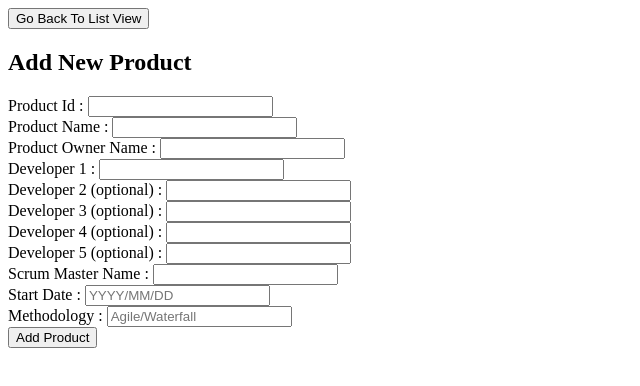
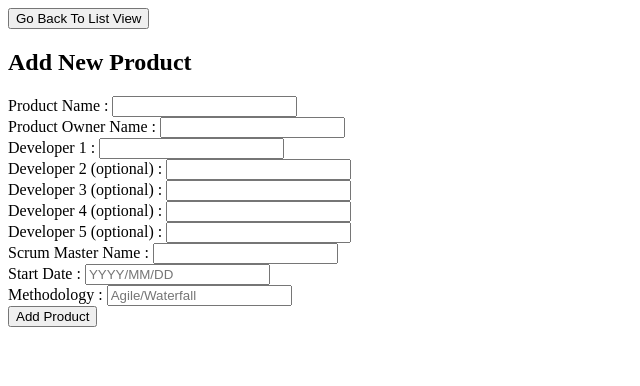
Before and after one commit to AurlinD/AURLIN-DHILLON-IS24-full-stack-competition-req97073, a React (Create React App) app in the folder frontend/: page /new-product in a window 1280 px wide. Shown: the top 386 px of the page, without its empty margins (0-640 px from the left). Built offline with nearby package versions, Linux system fonts and the light colour scheme.

Commit message:
removed error state. add collision detector for post request in backend. post request fulfills requirements

```diff
--- a/frontend/src/components/EditProductForm.jsx
+++ b/frontend/src/components/EditProductForm.jsx
@@ -18,9 +18,7 @@ const EditProductForm = () => {
     startDate: "",
     methodology: "",
   });
-  const [error, setError] = useState("");
   const navigate = useNavigate();
-
   /**
    * making product object from GET call morph into inputProduct object
    * @param {*} products
@@ -42,12 +40,6 @@ const EditProductForm = () => {
     }
   };
 
-  const ifError = () => {
-    if (error.length !== "") {
-      return <div>{error}</div>;
-    }
-  };
-
   useEffect(() => {
     let uuid = productId.productId;
 
@@ -60,11 +52,9 @@ const EditProductForm = () => {
         product={inputProduct}
         setProduct={setInputProduct}
         buttonText="Edit Product"
-        setError={setError}
         apiRequest="edit"
         navigate={navigate}
       />
-      {ifError()}
     </div>
   );
 };
--- a/frontend/src/components/NewProductForm.jsx
+++ b/frontend/src/components/NewProductForm.jsx
@@ -4,7 +4,6 @@ import Form from "./ui/Form";
 
 const NewProductForm = () => {
   const [product, setProduct] = useState({
-    productId: "",
     productName: "",
     productOwnerName: "",
     developer1: "",
@@ -16,14 +15,7 @@ const NewProductForm = () => {
     startDate: "",
     methodology: "",
   });
-  const [error, setError] = useState("");
   const navigate = useNavigate();
-
-  const ifError = () => {
-    if (error.length !== "") {
-      return <div>{error}</div>;
-    }
-  };
 
   return (
     <div>
@@ -33,9 +25,7 @@ const NewProductForm = () => {
         buttonText="Add Product"
         navigate={navigate}
         apiRequest="post"
-        setError={setError}
       />
-      {ifError()}
     </div>
   );
 };
--- a/frontend/src/components/api/addProduct.js
+++ b/frontend/src/components/api/addProduct.js
@@ -4,18 +4,15 @@ import axios from "axios";
  * POST request
  * @param {*} newProduct
  * @param {*} navigate
- * @param {*} setError
  */
-const addProduct = (newProduct, navigate, setError) => {
+const addProduct = (newProduct, navigate) => {
   axios
     .post("http://localhost:3000/api/products", newProduct)
     .then(() => {
-      setError("");
       navigate("/", { replace: true });
     })
     .catch((err) => {
       console.error(err);
-      setError("post request failure. productId already exists in the db.");
     });
 };
 
--- a/frontend/src/components/api/updateProduct.js
+++ b/frontend/src/components/api/updateProduct.js
@@ -4,13 +4,9 @@ import axios from "axios";
  * PUT request
  * @param {*} updatedProduct
  * @param {*} navigate
- * @param {*} setError
- * @param {*} productId
  */
-const updateProduct = (updatedProduct, navigate, setError, productId) => {
-  if (updatedProduct.productId !== productId) {
-    setError("productId cannot be changed. Please use original productId");
-  }
+const updateProduct = (updatedProduct, navigate, productId) => {
+  updatedProduct.productId = productId;
 
   axios
     .put(
@@ -19,12 +15,10 @@ const updateProduct = (updatedProduct, navigate, setError, productId) => {
     )
     .then(() => {
       // navigate to landing page after success
-      setError("");
       navigate("/", { replace: true });
     })
     .catch((err) => {
       console.error(err);
-      setError("put request failure. productId already exists in the db.");
     });
 };
 
--- a/frontend/src/components/helpers/submitHandler.js
+++ b/frontend/src/components/helpers/submitHandler.js
@@ -8,17 +8,9 @@ import addProduct from "../api/addProduct";
  * @param {*} product
  * @param {*} apiRequest
  * @param {*} navigate
- * @param {*} setError
  * @param {*} productId
  */
-const submitHandler = (
-  event,
-  product,
-  apiRequest,
-  navigate,
-  setError,
-  productId
-) => {
+const submitHandler = (event, product, apiRequest, navigate, productId) => {
   event.preventDefault();
 
   const developers = [
@@ -30,7 +22,6 @@ const submitHandler = (
   ].filter(Boolean);
 
   const newProduct = {
-    productId: product.productId,
     productName: product.productName,
     productOwnerName: product.productOwnerName,
     developers: developers,
@@ -39,10 +30,9 @@ const submitHandler = (
     methodology: product.methodology,
   };
 
-  if (apiRequest === "edit")
-    updateProduct(newProduct, navigate, setError, productId);
+  if (apiRequest === "edit") updateProduct(newProduct, navigate, productId);
 
-  if (apiRequest === "post") addProduct(newProduct, navigate, setError);
+  if (apiRequest === "post") addProduct(newProduct, navigate);
 };
 
 export default submitHandler;
--- a/frontend/src/components/ui/Form.jsx
+++ b/frontend/src/components/ui/Form.jsx
@@ -2,35 +2,14 @@ import NewProductInput from "./NewProductInput";
 import submitHandler from "../helpers/submitHandler";
 import { useParams } from "react-router-dom";
 
-const Form = ({
-  product,
-  setProduct,
-  buttonText,
-  setError,
-  navigate,
-  apiRequest,
-}) => {
+const Form = ({ product, setProduct, buttonText, navigate, apiRequest }) => {
   const productId = useParams();
   return (
     <form
       onSubmit={(event) =>
-        submitHandler(
-          event,
-          product,
-          apiRequest,
-          navigate,
-          setError,
-          productId.productId
-        )
+        submitHandler(event, product, apiRequest, navigate, productId.productId)
       }
     >
-      <NewProductInput
-        isRequired={true}
-        label="Product Id"
-        setProduct={setProduct}
-        property="productId"
-        productValue={product.productId}
-      />
       <NewProductInput
         isRequired={true}
         label="Product Name"
```
Also changed, not shown: 1 other file (tests, documents, lock files or other folders).
